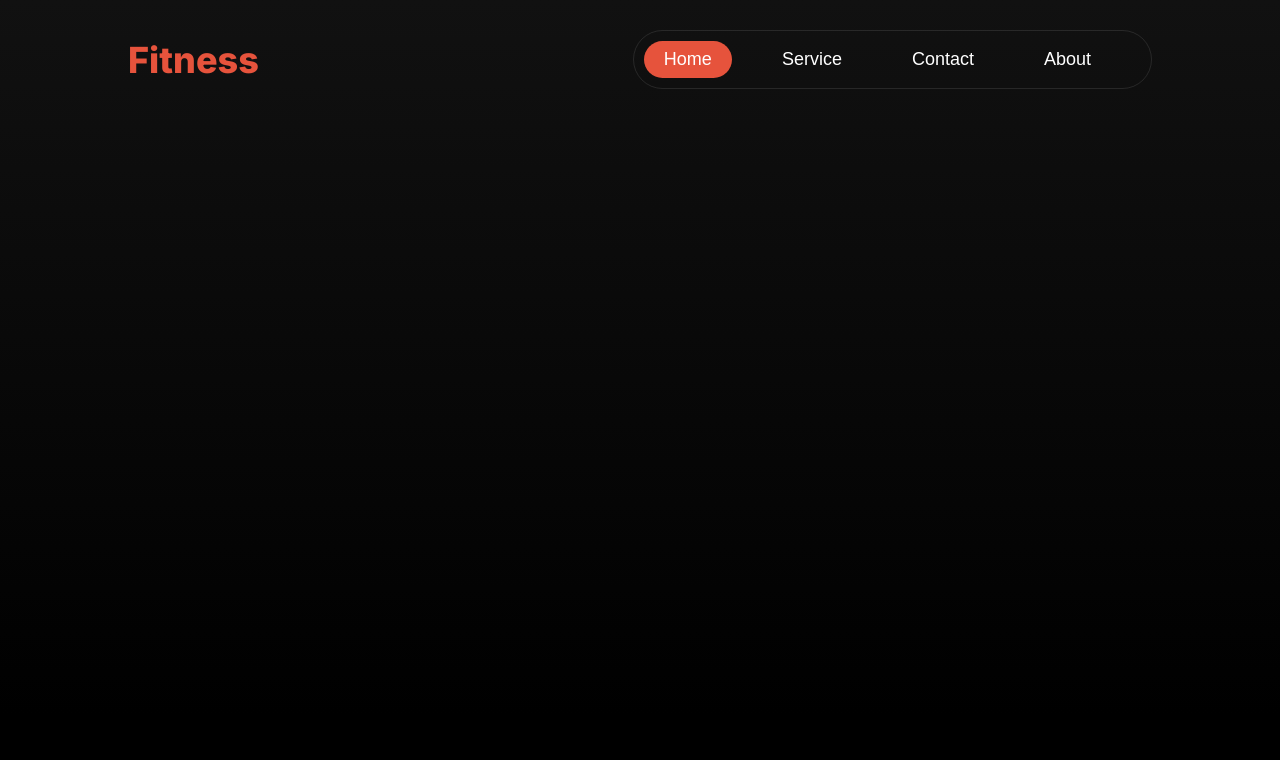
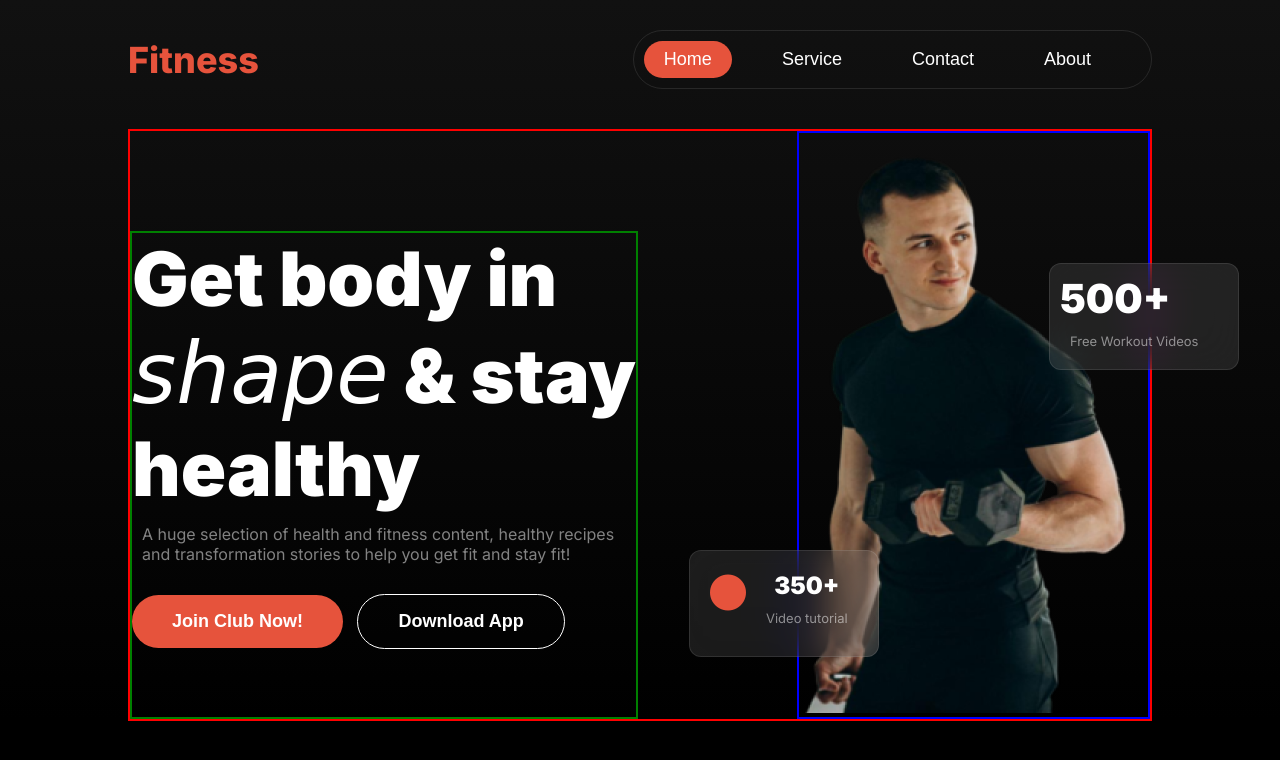
Before and after one commit to jui9797/b10-assignment2, a plain HTML site: page index.html in a window 1280 px wide. Drawn offline with Linux system fonts and the light colour scheme; a web font is replaced by a local one.

Commit message:
added banner

```diff
--- a/index.html
+++ b/index.html
@@ -22,6 +22,31 @@
             <i class="fa-solid fa-bars"></i>
          </div>
          </nav>
+         <!-- banner -->
+          <div class="banner">
+            <div class="banner-content">
+                <h1>Get body in <br> <span id="italic">shape</span> & stay <br> healthy</h1>
+                <p>A huge selection of health and fitness content, healthy recipes <br> and transformation stories to help you get fit and stay fit!</p>
+                <div>
+                    <button class="btn-primary">Join Club Now!</button>
+                    <button class="btn-scondary">Download App</button>
+                </div>
+            </div>
+            <div class="banner-img">
+                <img src="images/Images 2.png" alt="">
+                <div class="img-btn1">
+                    <h4>500+</h4>
+                    <p>Free Workout Videos</p>
+                </div>
+                <div class="img-btn2">
+                    <div id="red"><i class="fa-solid fa-circle"></i></div>
+                    <div class="">
+                        <h4>350+</h4>
+                        <p>Video tutorial</p>
+                    </div>
+                </div>
+            </div>
+          </div>
     </header>
     <main></main>
     <footer></footer>
--- a/styles.css
+++ b/styles.css
@@ -1,4 +1,5 @@
 @import url('https://fonts.googleapis.com/css2?family=Inter:ital,opsz,wght@0,14..32,100..900;1,14..32,100..900&display=swap');
+@import url('https://fonts.googleapis.com/css2?family=Grey+Qo&display=swap');
 
 *{
     margin: 0;
@@ -10,6 +11,36 @@ body{
     font-family: "Inter", sans-serif;
      background-color: black;
 }
+
+/* shared style */
+p{
+    color: rgba(255, 255, 255, 0.5);
+    font-size: 16px;
+    font-weight: 400;
+    margin: 10px;
+}
+.btn-primary{
+    border: none;
+    border-radius:40px ;
+    background-color:rgb(230, 83, 60);
+    padding: 16px 40px 16px 40px;
+    font-weight: 600;
+    font-size: 18px;
+    color: white;
+    margin-right: 10px;
+    margin-top: 20px;
+}
+.btn-scondary{
+    border-radius:40px ;
+    border:1px solid white;
+    background-color:transparent;
+    padding: 16px 40px 16px 40px;
+    font-weight: 600;
+    font-size: 18px;
+    color: white;
+    margin-top: 20px;
+}
+
 /* nav style */
 header{
     background: linear-gradient(180.00deg, rgb(17, 17, 17),rgba(119, 119, 119, 0) 100%);
@@ -53,3 +84,81 @@ header{
 #orange-btn{
     background-color: rgb(230, 83, 60);
 }
+
+/* banner style */
+.banner{
+    max-width: 80%;
+    margin: 40px auto;
+    border: 2px solid red;
+    display: flex;
+    justify-content: space-between;
+}
+.banner-content{
+    max-width: 80%;
+    margin-top: 100px;
+    /* margin-left: 50px; */
+   padding-bottom: 20px;
+    border: 2px solid green;
+    text-align: left;
+}
+.banner-content h1{
+    font-size: 75px;
+    font-weight: 900;
+    color: rgb(255, 255, 255);
+}
+#italic{
+    font-family: "Grey Qo", cursive;
+    font-style: italic;
+    font-size: 85px;
+    font-weight: 400;
+}
+.banner-img{
+    max-width: 80%;
+    border: 2px solid blue;
+    position: relative;
+}
+.banner-img p{
+    font-size: 13px;
+}
+.img-btn1{
+   position: absolute;
+   top: 130px;
+   left: 250px;
+   width: 190px;
+   /* height: 120px; */
+   padding: 10px;
+   box-sizing: border-box;
+   border: 1px solid rgba(255, 255, 255, 0.1);
+   border-radius: 12px;
+   backdrop-filter: blur(20px);
+   background: rgba(255, 255, 255, 0.1);
+}
+.img-btn1 h4{
+    color: white;
+    font-weight: 900;
+    font-size: 40px;
+}
+.img-btn2 h4{
+    color: white;
+    font-weight: 900;
+    font-size: 24px;
+}
+.img-btn2{
+    position: absolute;
+    left: -110px;
+    bottom: 60px;
+    box-sizing: border-box;
+    border: 1px solid rgba(255, 255, 255, 0.1);
+    border-radius: 12px;
+    backdrop-filter: blur(20px);
+    background: rgba(255, 255, 255, 0.1);
+    display: flex;
+    padding: 20px;
+    text-align: center;
+}
+#red{
+    color:  rgb(230, 83, 60);
+    margin-right: 10px;
+    font-size: 36px;
+    text-align: center;
+}
```
